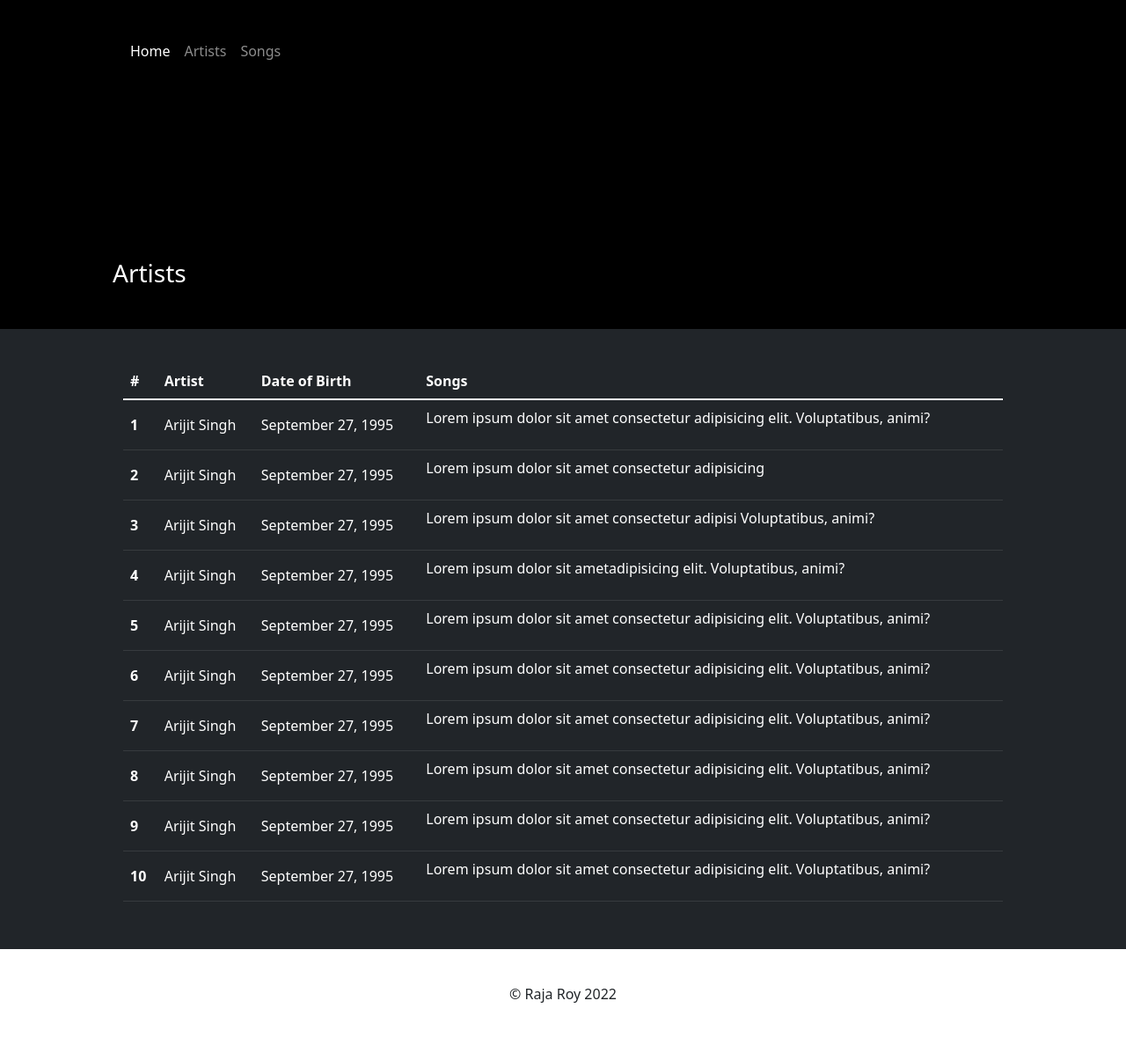
After one commit to Rajaxroy/DeltaX-Website, a Flask app: page /all-artist in a window 1280 px wide. The commit adds this page. Shown: the whole page at 88% size. Run offline with Flask 2, Linux system fonts and the light colour scheme; some libraries are stand-ins or nearby versions.

Commit message:
Complete UI

```diff
--- a/main.py
+++ b/main.py
@@ -1,23 +1,21 @@
-
 from flask import Flask, render_template, redirect, url_for, flash
 from flask_bootstrap import Bootstrap
 from flask_wtf import FlaskForm
-from wtforms import StringField, SelectField, SubmitField,DateField, FileField,TextAreaField
+from wtforms import StringField, SubmitField, SelectField
 from wtforms.validators import DataRequired
-from wtforms import validators
 
-
+from flask_wtf.file import FileField, FileAllowed, FileRequired
 
 app = Flask(__name__)
 app.config['SECRET_KEY'] = 'the random string'
 Bootstrap(app)
 
 class MyForm(FlaskForm):
-    name = StringField('Name', validators=[DataRequired()])
-    date = DateField("Date Released", validators=[DataRequired()])
-    image = SelectField("Image url", validators=[DataRequired()])
-    artist = SelectField('Artist', choices=["Arijit", "Sidhu Mosewala","Guru"])
-    submit = SubmitField("Save")
+    name = StringField('Name ', validators=[DataRequired()])
+    date = StringField("Date Released eg: 'July 17, 2019' ", validators=[DataRequired()])
+    upload = FileField('Upload image ', validators=[FileRequired(), FileAllowed(['jpg', 'png'], 'Images only!')])
+    artist = SelectField('Artist ', choices=["Arijit", "Sidhu Mosewala","Guru"])
+    submit = SubmitField("Save ")
 
 @app.route("/")
 def home():
@@ -28,6 +26,14 @@ def add_song():
     form = MyForm()
     return render_template("add.html", form=form)
 
+@app.route("/all-songs")
+def all_songs():
+    return render_template("allSongs.html")
+
+@app.route("/all-artist")
+def all_artists():
+    return render_template("allArtists.html")
+
 
 if __name__ == "__main__":
     app.run(debug=True)
--- /dev/null
+++ b/templates/allArtists.html
@@ -0,0 +1,88 @@
+{% include "header.html" %}
+
+    <section id="info">
+        <h3>Artists</h3>
+    </section>
+
+    <section id="top-10-artists">
+        <div class="container-fluid">
+          <!-- <h3>Top 10 Artists</h3> -->
+
+          <table class="table table-dark align-middle">
+            <thead>
+              <tr>
+                <th scope="col">#</th>
+                <th scope="col">Artist</th>
+                <th scope="col">Date of Birth</th>
+                <th scope="col">Songs</th>
+              </tr>
+            </thead>
+            <tbody class="table-group-divider">
+              <tr>
+                <th scope="row">1</th>
+                <td>Arijit Singh</td>
+                <td>September 27, 1995</td>
+                <td><p>Lorem ipsum dolor sit amet consectetur adipisicing elit. Voluptatibus, animi?</p></td>
+              </tr>
+              <tr>
+                <th scope="row">2</th>
+                <td>Arijit Singh</td>
+                <td>September 27, 1995</td>
+                <td><p>Lorem ipsum dolor sit amet consectetur adipisicing</p></td>
+              </tr>
+              <tr>
+                <th scope="row">3</th>
+                <td>Arijit Singh</td>
+                <td>September 27, 1995</td>
+                <td><p>Lorem ipsum dolor sit amet consectetur adipisi Voluptatibus, animi?</p></td>
+              </tr>
+              <tr>
+                <th scope="row">4</th>
+                <td>Arijit Singh</td>
+                <td>September 27, 1995</td>
+                <td><p>Lorem ipsum dolor sit ametadipisicing elit. Voluptatibus, animi?</p></td>
+              </tr>
+              <tr>
+                <th scope="row">5</th>
+                <td>Arijit Singh</td>
+                <td>September 27, 1995</td>
+                <td><p>Lorem ipsum dolor sit amet consectetur adipisicing elit. Voluptatibus, animi?</p></td>
+              </tr>
+              <tr>
+                <th scope="row">6</th>
+                <td>Arijit Singh</td>
+                <td>September 27, 1995</td>
+                <td><p>Lorem ipsum dolor sit amet consectetur adipisicing elit. Voluptatibus, animi?</p></td>
+              </tr>
+              <tr>
+                <th scope="row">7</th>
+                <td>Arijit Singh</td>
+                <td>September 27, 1995</td>
+                <td><p>Lorem ipsum dolor sit amet consectetur adipisicing elit. Voluptatibus, animi?</p></td>
+              </tr>
+              <tr>
+                <th scope="row">8</th>
+                <td>Arijit Singh</td>
+                <td>September 27, 1995</td>
+                <td><p>Lorem ipsum dolor sit amet consectetur adipisicing elit. Voluptatibus, animi?</p></td>
+              </tr>
+              <tr>
+                <th scope="row">9</th>
+                <td>Arijit Singh</td>
+                <td>September 27, 1995</td>
+                <td><p>Lorem ipsum dolor sit amet consectetur adipisicing elit. Voluptatibus, animi?</p></td>
+              </tr>
+              <tr>
+                <th scope="row">10</th>
+                <td>Arijit Singh</td>
+                <td>September 27, 1995</td>
+                <td><p>Lorem ipsum dolor sit amet consectetur adipisicing elit. Voluptatibus, animi?</p></td>
+              </tr>
+            </tbody>
+          </table>
+
+        </div>
+      </section>
+
+
+{% include "footer.html" %}
--- a/templates/footer.html
+++ b/templates/footer.html
@@ -7,5 +7,9 @@
 
   <!-- bootstrap js -->
   <script src="https://cdn.jsdelivr.net/npm/bootstrap@5.2.0-beta1/dist/js/bootstrap.bundle.min.js" integrity="sha384-pprn3073KE6tl6bjs2QrFaJGz5/SUsLqktiwsUTF55Jfv3qYSDhgCecCxMW52nD2" crossorigin="anonymous"></script>
+
+  <!-- JQuery -->
+  <script src="{{ url_for('static', filename='js/jquery.js') }}"></script>
+
 </body>
 </html>
--- a/templates/header.html
+++ b/templates/header.html
@@ -23,17 +23,13 @@
               <a class="nav-link active" aria-current="page" href="{{url_for('home')}}">Home</a>
             </li>
             <li class="nav-item">
-              <a class="nav-link" aria-current="page" href="#top-10-artists">Artists</a>
+              <a class="nav-link" aria-current="page" href="{{url_for('all_artists')}}">Artists</a>
             </li>
             <li class="nav-item">
-              <a class="nav-link" aria-current="page" href="#top-10-songs">Songs</a>
+              <a class="nav-link" aria-current="page" href="{{url_for('all_songs')}}">Songs</a>
             </li>
           </ul>
         </div>
-        <form class="d-flex" role="search">
-          <input class="form-control me-2" type="search" placeholder="Search">
-          <button class="btn btn btn-info" type="submit">Search</button>
-        </form>
       </div>
     </nav>
   </section>
--- a/templates/index.html
+++ b/templates/index.html
@@ -115,7 +115,7 @@
         </tbody>
       </table>
       <div class="col text-end">
-        <button type="button" class="btn btn-outline-dark add-btn">See All</button>
+        <a href="{{url_for('all_songs')}}"><button type="button" class="btn btn-outline-dark add-btn">See All</button></a>
       </div>
     </div>
   </section>
@@ -199,7 +199,7 @@
       </table>
 
       <div class="col text-end">
-        <button type="button" class="btn btn-outline-light add-btn">See All</button>
+        <a href="{{url_for('all_artists')}}"><button type="button" class="btn btn-outline-light add-btn">See All</button></a>
       </div>
 
     </div>
```
Also changed, not shown: templates/add.html (+5 -7 lines), templates/allSongs.html (added, +108 -0 lines), 1 other file.
